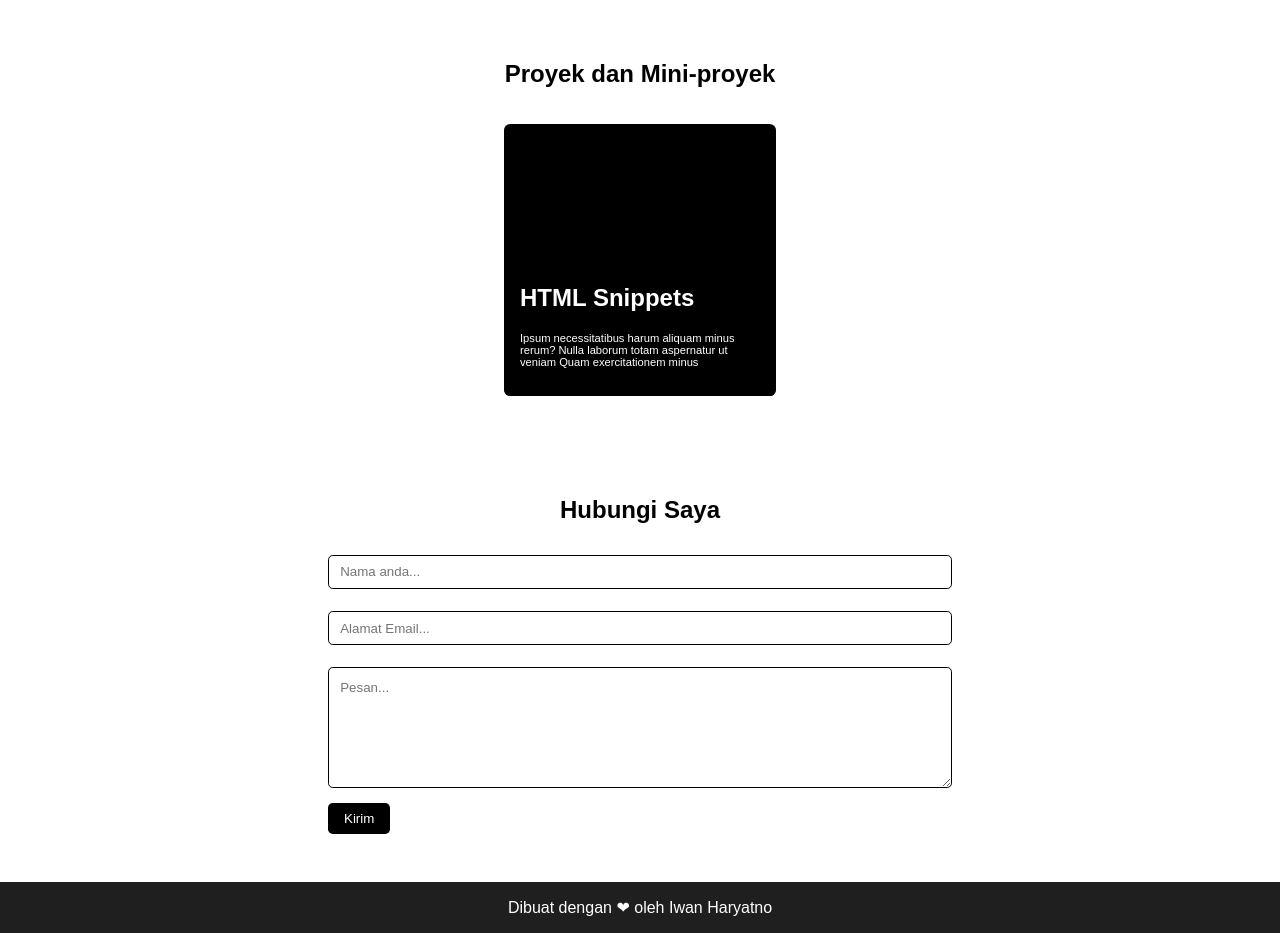
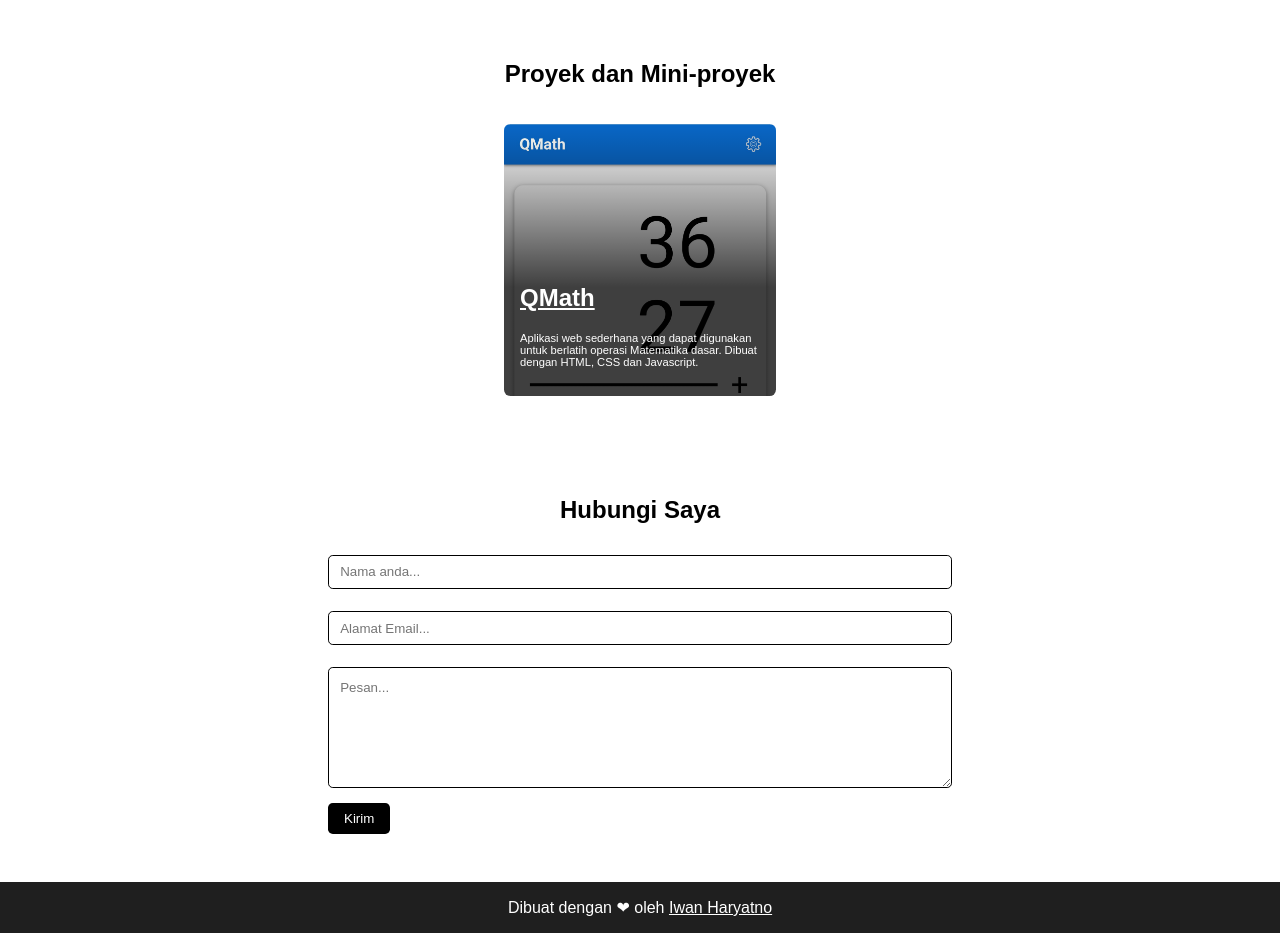
Before and after one commit to iwanharyatno/iwanharyatno.github.io, a plain HTML site: page index.html in a window 1280 px wide. Shown: the part 780-1713 px from the top of the page. Drawn offline with Linux system fonts and the light colour scheme.

Commit message:
Menambahkan project QMath ke portfolio

```diff
--- a/index.html
+++ b/index.html
@@ -32,8 +32,9 @@
         <h2 class="title">Proyek dan Mini-proyek</h2>
         <div class="projects">
             <div class="card">
-                <h2>HTML Snippets</h2>
-                <p>Ipsum necessitatibus harum aliquam minus rerum? Nulla laborum totam aspernatur ut veniam Quam exercitationem minus</p>
+                <img class="thumbnail" src="img/projects/qmath.jpg" alt="QMath">
+                <h2><a href="https://iwanharyatno.github.io/qmath">QMath</a></h2>
+                <p>Aplikasi web sederhana yang dapat digunakan untuk berlatih operasi Matematika dasar. Dibuat dengan HTML, CSS dan Javascript.</p>
             </div>
         </div>
     </section>
@@ -51,7 +52,7 @@
     </section>
 
     <footer>
-        Dibuat dengan &#10084; oleh Iwan Haryatno
+        Dibuat dengan &#10084; oleh <a href="https://instagram.com/_iwan.h">Iwan Haryatno</a>
     </footer>
 </body>
 </html>
--- a/main.css
+++ b/main.css
@@ -76,7 +76,6 @@ section h2.title {
     flex-wrap: wrap;
 }
 .projects .card {
-    background: #000000;
     position: relative;
     display: inline-block;
     padding: 1rem;
@@ -84,15 +83,28 @@ section h2.title {
     width: 15rem;
     height: 15rem;
     border-radius: 0.4rem;
-    z-index: -2;
 }
 .projects .card h2 {
     margin-top: 9rem;
     color: #FFFFFF;
 }
+.projects .card h2 a {
+    color: #FFFFFF;
+}
 .projects .card p {
     font-size: 0.7rem;
     color: #FFFFFF;
+    height: 3rem;
+    overflow-y: auto;
+}
+.projects .card img.thumbnail {
+    position: absolute;
+    top: 0;
+    left: 0;
+    width: 17rem;
+    height: 17rem;
+    z-index: -2;
+    border-radius: 0.4rem;
 }
 .projects .card::after {
     content: "";
@@ -145,6 +157,10 @@ footer {
     color: white;
 }
 
+footer a {
+    color: inherit;
+}
+
 .row {
     display: flex;
     justify-content: space-evenly;
```
Also changed, not shown: img/projects/qmath.jpg (added).
